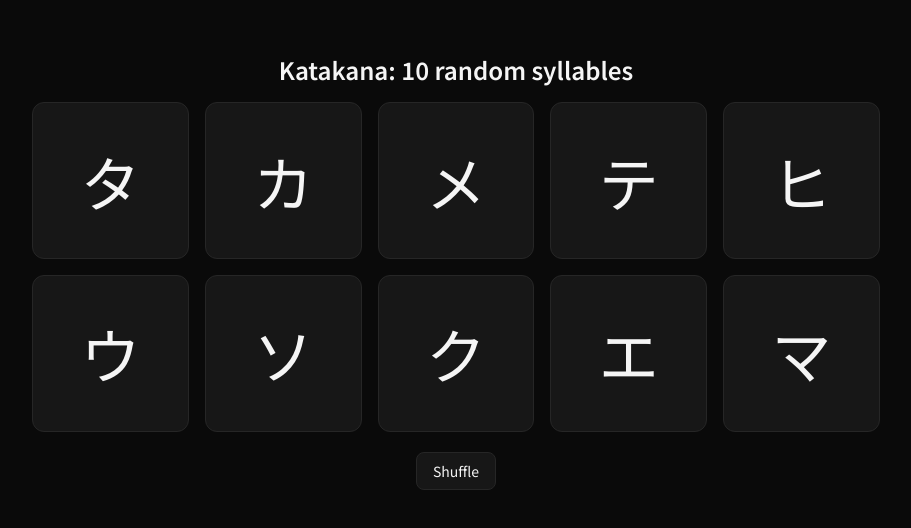
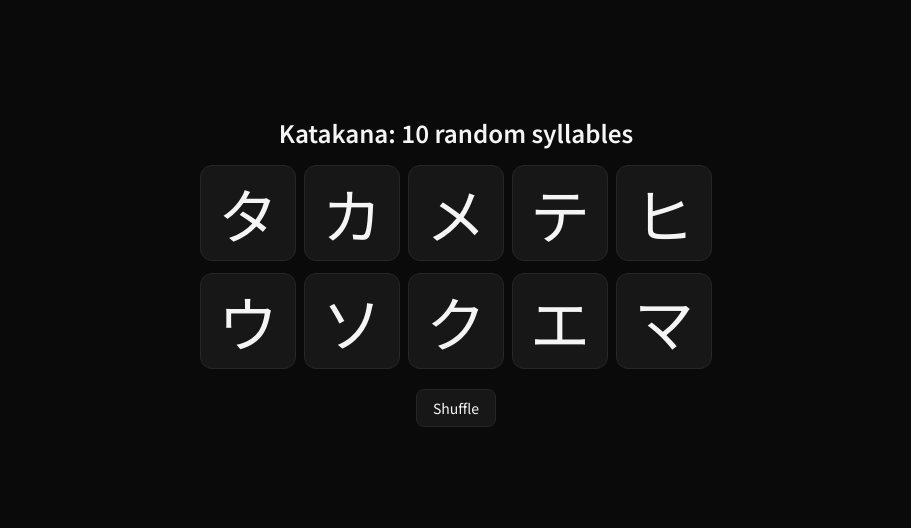
Before and after one commit to paltin/katakana, a React (Vite) app: page / in a window 1280 px wide. Shown: the part 128-656 px from the top of the page, without its empty margins (184-1095 px from the left). Built offline with nearby package versions, Linux system fonts and the light colour scheme.

Commit message:
ui: shrink tile size and tighten horizontal spacing; keep letter size

```diff
--- a/src/App.tsx
+++ b/src/App.tsx
@@ -14,11 +14,11 @@ export default function App() {
     <div className="min-h-dvh grid place-items-center bg-neutral-950 text-neutral-100">
       <div className="w-full max-w-4xl p-6 text-center">
         <h1 className="mb-4 text-2xl font-semibold">Katakana: 10 random syllables</h1>
-        <div className="grid grid-cols-2 md:grid-cols-5 gap-4 justify-items-center items-center">
+        <div className="grid grid-cols-[repeat(2,max-content)] md:grid-cols-[repeat(5,max-content)] gap-x-2 gap-y-3 justify-center items-center">
           {selection.map((item) => (
             <div
               key={item.kana}
-              className="w-full aspect-square grid place-items-center rounded-xl border border-neutral-800 bg-neutral-900 text-6xl transition hover:-translate-y-0.5 hover:bg-neutral-800"
+              className="w-20 md:w-24 aspect-square grid place-items-center rounded-xl border border-neutral-800 bg-neutral-900 text-6xl transition hover:-translate-y-0.5 hover:bg-neutral-800"
               title={item.romaji}
             >
               {item.kana}
```
